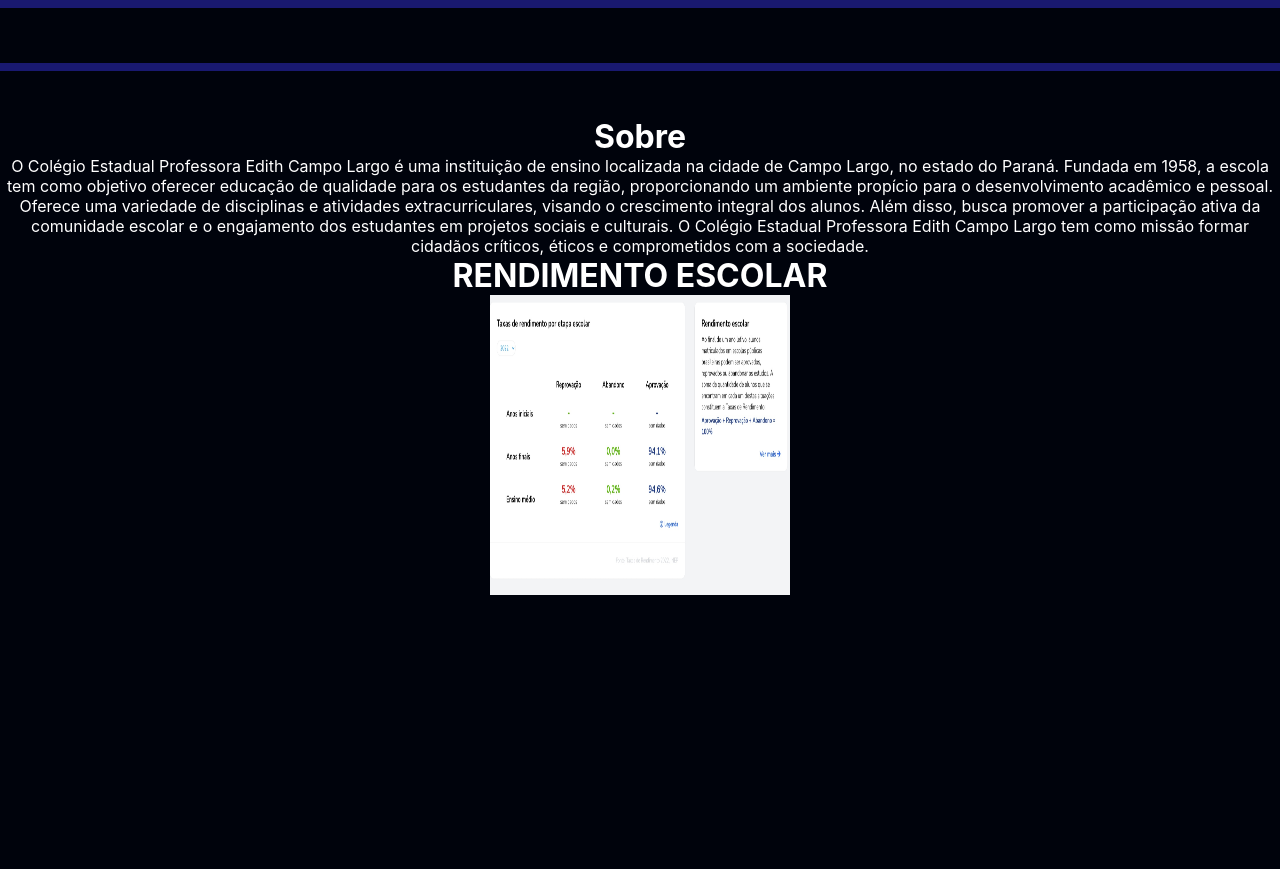
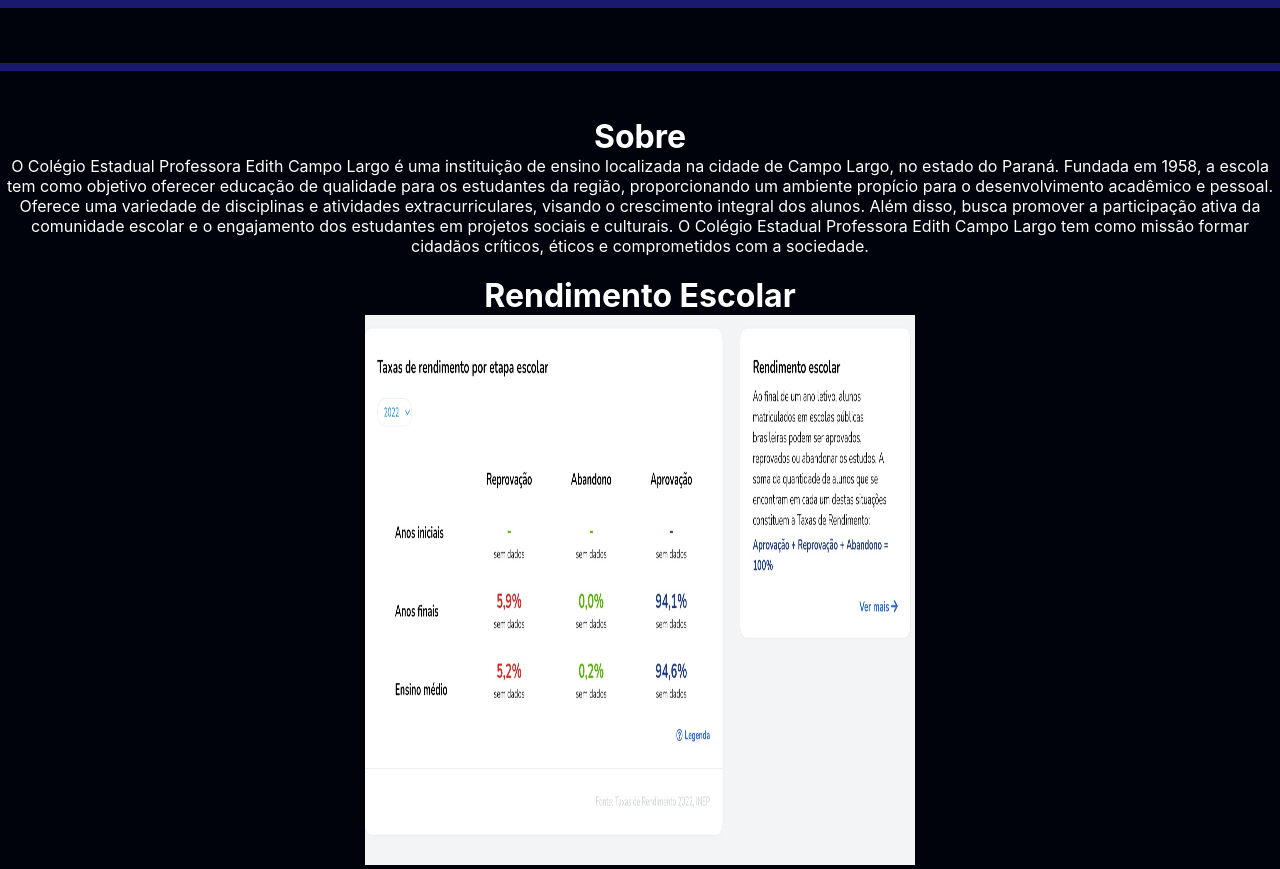
Before and after one commit to Maiaramaia1/Maiaramaia1, a plain HTML site: page index.html in a window 1280 px wide. Before the commit the page ends 800 px from the top, so only its background shows below. Drawn offline with Linux system fonts and the light colour scheme.

Commit message:
Update index.html

```diff
--- a/index.html
+++ b/index.html
@@ -23,9 +23,10 @@ COLÉGIO EDITHE
 <h1><b>Sobre</b></h1>
 	<p>O Colégio Estadual Professora Edith Campo Largo é uma instituição de ensino localizada na cidade de Campo Largo, no estado do Paraná. Fundada em 1958, a escola tem como objetivo oferecer educação de qualidade para os estudantes da região, proporcionando um ambiente propício para o desenvolvimento acadêmico e pessoal. Oferece uma variedade de disciplinas e atividades extracurriculares, visando o crescimento integral dos alunos. Além disso, busca promover a participação ativa da comunidade escolar e o engajamento dos estudantes em projetos sociais e culturais. O Colégio Estadual Professora Edith Campo Largo tem como missão formar cidadãos críticos, éticos e comprometidos com a sociedade.</p>
 
-<h1><b>RENDIMENTO ESCOLAR </b></h1>
+	<br>
+<h1><b>Rendimento Escolar</b></h1>
 
-	<img src=Screenshot_20240402_080444_Chrome.jpg width=300 height=300
+	<img src=Screenshot_20240402_080444_Chrome.jpg width=550 height=550
 
 
 </center>
```
